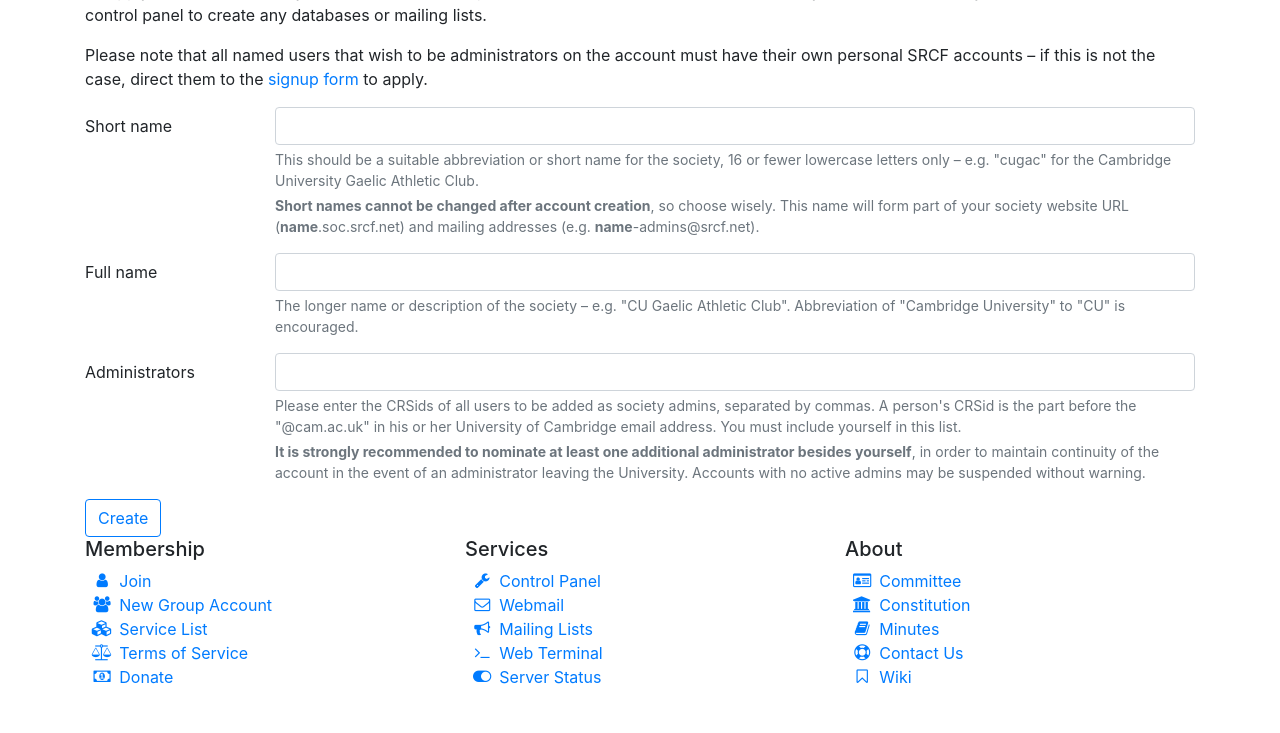
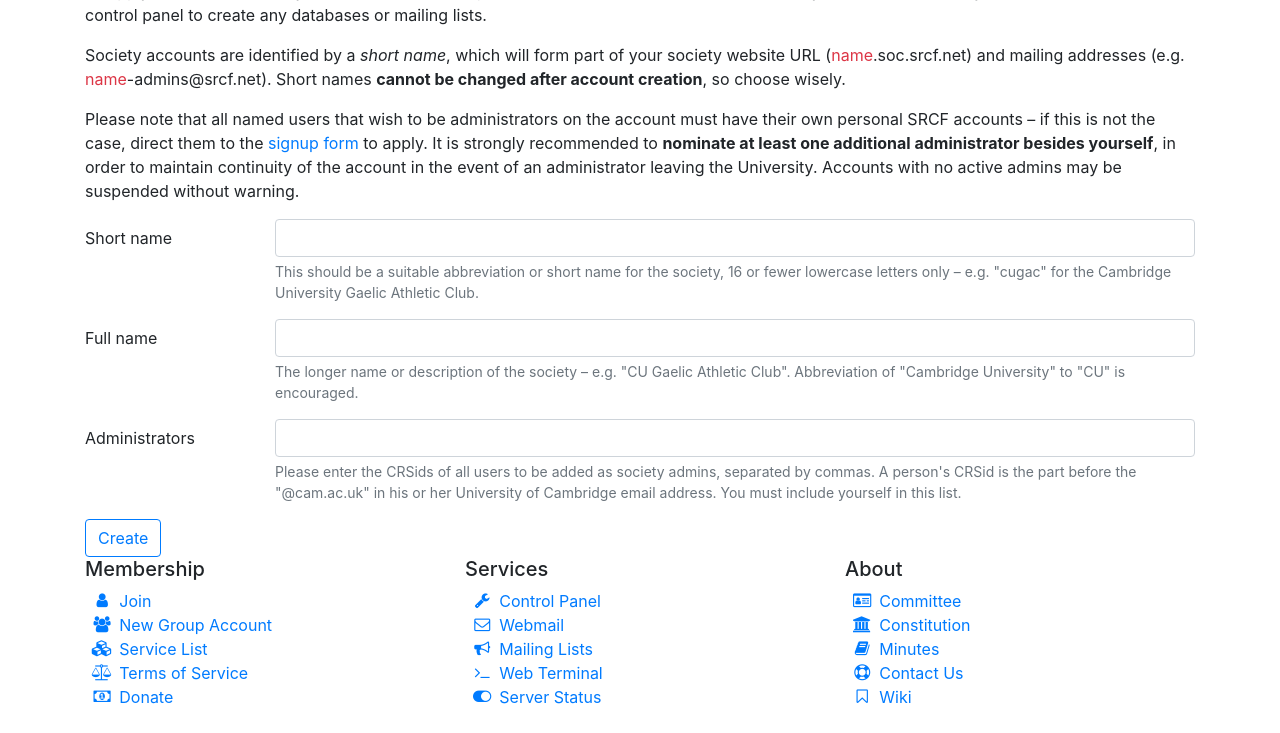
Before and after one commit to SRCF/control-panel, a Python web app: template control/templates/signup/newsoc.html in a window 1280 px wide. Shown: the part 67-800 px from the top of the page. Run offline with Jinja, Linux system fonts and the light colour scheme; the template is opened without the code that fills it, so the values that code supplies are empty; some libraries are stand-ins or nearby versions.

Commit message:
Fiddle with society signup wording

```diff
--- a/control/templates/signup/newsoc.html
+++ b/control/templates/signup/newsoc.html
@@ -3,7 +3,8 @@
 {% block body %}
 <h2>Create society account</h2>
 <p>To apply for a shared society account on the SRCF, please fill in the form below.  Once the society account is created, you will be able to use the control panel to create any databases or mailing lists.</p>
-<p>Please note that all named users that wish to be administrators on the account must have their own personal SRCF accounts &ndash; if this is not the case, direct them to the <a href="{{ url_for('signup.signup') }}">signup form</a> to apply.</p>
+<p>Society accounts are identified by a <em>short name</em>, which will form part of your society website URL (<span class="text-danger">name</span>.soc.srcf.net) and mailing addresses (e.g. <span class="text-danger">name</span>-admins@srcf.net).  Short names <strong>cannot be changed after account creation</strong>, so choose wisely.</p>
+<p>Please note that all named users that wish to be administrators on the account must have their own personal SRCF accounts &ndash; if this is not the case, direct them to the <a href="{{ url_for('signup.signup') }}">signup form</a> to apply.  It is strongly recommended to <strong>nominate at least one additional administrator besides yourself</strong>, in order to maintain continuity of the account in the event of an administrator leaving the University. Accounts with no active admins may be suspended without warning.</p>
 <form action="{{ url_for('signup.newsoc') }}" method="post">
     <div class="form-group row">
         <label class="col-lg-2 col-md-3 col-sm-4 col-form-label" for="society">Short name</label>
@@ -13,7 +14,6 @@
                 <small class="invalid-feedback">{{ errors.society }}</small>
             {%- endif %}
             <small class="form-text text-muted">This should be a suitable abbreviation or short name for the society, 16 or fewer lowercase letters only &ndash; e.g. "cugac" for the Cambridge University Gaelic Athletic Club.</small>
-            <small class="form-text text-muted"><strong>Short names cannot be changed after account creation</strong>, so choose wisely.  This name will form part of your society website URL (<strong>name</strong>.soc.srcf.net) and mailing addresses (e.g. <strong>name</strong>-admins@srcf.net).</small>
         </div>
     </div>
     <div class="form-group row">
@@ -34,7 +34,6 @@
                 <small class="invalid-feedback">{{ errors.admins }}</small>
             {%- endif %}
             <small class="form-text text-muted">Please enter the CRSids of all users to be added as society admins, separated by commas.  A person's CRSid is the part before the "@cam.ac.uk" in his or her University of Cambridge email address.  You must include yourself in this list.</small>
-            <small class="form-text text-muted"><strong>It is strongly recommended to nominate at least one additional administrator besides yourself</strong>, in order to maintain continuity of the account in the event of an administrator leaving the University. Accounts with no active admins may be suspended without warning.</small>
         </div>
     </div>
     <input type="submit" class="btn btn-outline-primary" value="Create">
```
